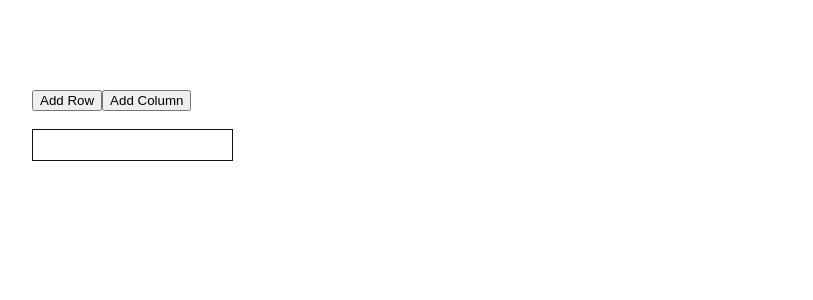
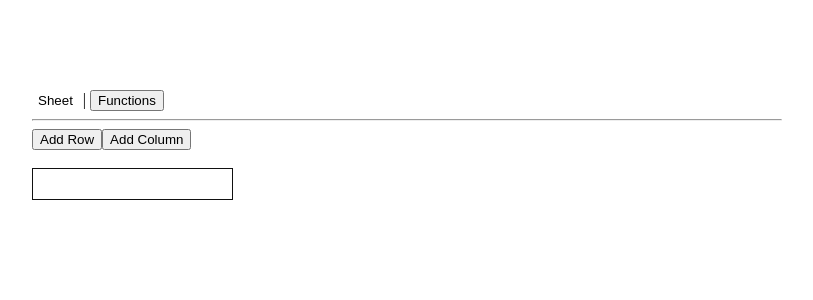
Before and after one commit to DylanEHolland/MathEngine, a React (Create React App) app: page / in a window 1280 px wide. Shown: the top 300 px of the page, without its empty margins (233-1046 px from the left). Built offline with nearby package versions, Linux system fonts and the light colour scheme.

Commit message:
Getting ready to allow functions

```diff
--- /dev/null
+++ b/src/components/Application.tsx
@@ -0,0 +1,37 @@
+import { useState } from "react";
+import { Functions } from "./Functions";
+import { SpreadSheet } from "./SpreadSheet";
+
+export const Application = () => {
+    const [screen, setScreen] = useState<number>(0);
+
+    const displayScreen = () => {
+        let output = (<>Loading</>);
+
+        switch(screen) {
+            case 0:
+                output = <SpreadSheet />
+                break;
+
+            case 1:
+                output = <Functions />
+                break;
+        }
+
+        return output;
+    }
+
+    return (
+        <>
+            <button className={`app__button${screen == 0 ? "-selected" : ""}`} onClick={() => setScreen(0)}>Sheet</button> | <button className={`app__button${screen == 1 ? "-selected" : ""}`} onClick={() => setScreen(1)}>Functions</button>
+            <hr />
+            {displayScreen()}
+        </>
+    );
+    // (
+    //     <>
+
+    //         <hr/>
+    //         <SpreadSheet />
+    // );
+}
--- /dev/null
+++ b/src/components/Functions.tsx
@@ -0,0 +1,27 @@
+import { InputBox } from "./InputBox";
+import "../styles/functions.scss";
+
+export const Functions = () => {
+    return (
+        <table className="functions__table">
+            <tr>
+                <th>Name</th>
+                <th>Parameters</th>
+                <th>Equation</th>
+                <th></th>
+            </tr>
+            <EditableFunction />
+        </table>
+    );
+}
+
+export const EditableFunction = () => {
+    return (
+        <tr>
+            <td><InputBox placeholder="f" /></td>
+            <td><InputBox placeholder="x, y" /></td>
+            <td><InputBox placeholder="x + y" /></td>
+            <td><button>Add</button></td>
+        </tr>
+    )
+}
--- a/src/components/InputBox.tsx
+++ b/src/components/InputBox.tsx
@@ -2,11 +2,13 @@ import { useState } from "react";
 import { parseText } from "../lib/parser";
 import "../styles/input_box.scss";
 
-export const InputBox = () => {
+export const InputBox = ({placeholder, dynamic = false}: {placeholder?: string; dynamic?: boolean;}) => {
     const [value, setValue] = useState<string>("");
     const [focused, setFocused] = useState<boolean>(false);
 
-    return (
+    console.log("test:", value, parseText(value))
+
+    return (dynamic && focused) ? (
         <input
             type="text"
             className={`input__box ${focused ? "focused" : ""}`}
@@ -27,16 +29,26 @@ export const InputBox = () => {
                     setValue(event.target.value);
                 }
             }
+            placeholder={placeholder}
         />
-    );
-    // ) : (
-    //     <div
-    //         className={`input__box input__box--unfocused`}
-    //         onClick={
-    //             (event: any) => {
-    //                 setFocused(true);
-    //             }
-    //         }
-    //     >{parseText(value)}</div>
-    // )
+    ) : (
+        <input
+            className={`input__box input__box--unfocused`}
+            onClick={
+                (event: any) => {
+                    setFocused(true);
+                }
+            }
+            placeholder={!dynamic ?
+                value.length > 0 ? value : placeholder
+                : parseText(value)}
+            value={!dynamic ? value : parseText(value)}
+            onChange={
+                (event: any) => {
+                    if(!dynamic)
+                        setValue(event.target.value);
+                }
+            }
+        />
+    )
 }
--- a/src/components/SpreadSheet.tsx
+++ b/src/components/SpreadSheet.tsx
@@ -90,6 +90,8 @@ const SpreadSheetRow = ({data, id}: {data: any, id: number}) => {
 
 const SpreadSheetColumn = ({}: {}) => {
     return (
-        <InputBox />
+        <InputBox
+            dynamic={true}
+        />
     )
 }
--- a/src/index.tsx
+++ b/src/index.tsx
@@ -1,15 +1,16 @@
 import React from 'react';
 import ReactDOM from 'react-dom/client';
+import { Application } from './components/Application';
 import { AppWrapper } from './components/AppWrapper';
-import { SpreadSheet } from './components/SpreadSheet';
 
 const root = ReactDOM.createRoot(
   document.getElementById('root') as HTMLElement
 );
 root.render(
+
   <React.StrictMode>
     <AppWrapper>
-      <SpreadSheet />
+      <Application />
     </AppWrapper>
   </React.StrictMode>
 );
--- a/src/styles/app_wrapper.scss
+++ b/src/styles/app_wrapper.scss
@@ -2,3 +2,12 @@
     width: 750px;
     margin: 90px auto;
 }
+
+.app__button {
+
+}
+
+.app__button-selected {
+    border: 0;
+    background-color: transparent;
+}
--- /dev/null
+++ b/src/styles/functions.scss
@@ -0,0 +1,3 @@
+.functions__table {
+    width: 100%;
+}
```
